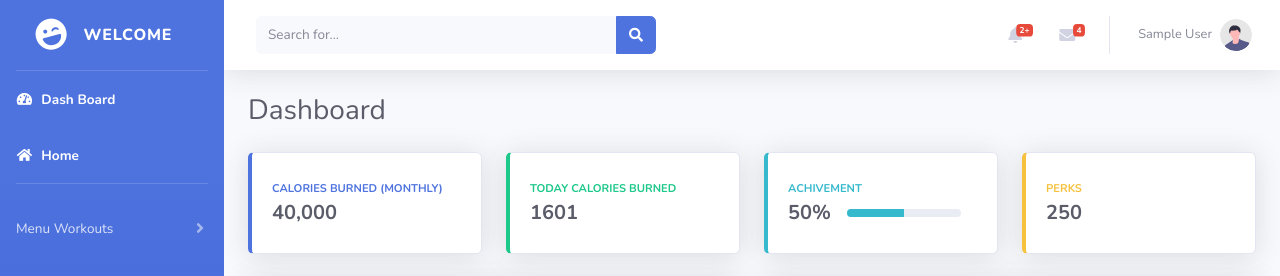
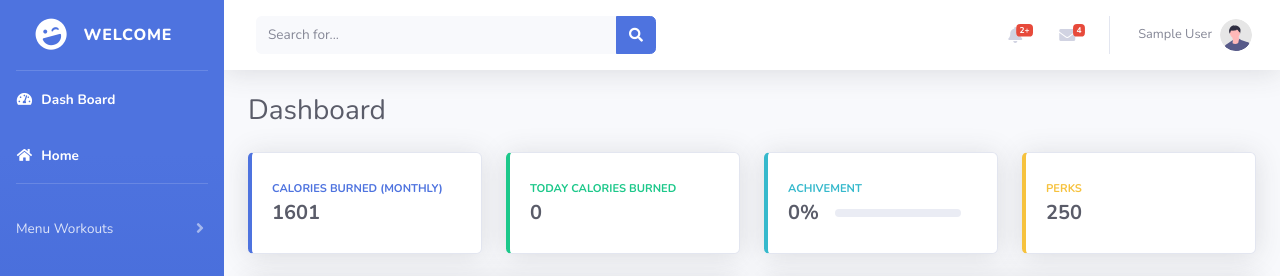
Before and after one commit to Andrew-Marxer/FitTrek, a Flask app: page /cardio in a window 1280 px wide. Shown: the top 276 px of the page. Run offline with Flask 2, Linux system fonts and the light colour scheme; the visitor is signed in with stand-in values (Sample User, id 1); data comes from the database, SQL or seed files in the repository; both versions use the stored data as it was after the commit; some libraries are stand-ins or nearby versions.

Commit message:
adding monthly, daily, achivement, and perk features

```diff
--- a/fitness/database.py
+++ b/fitness/database.py
@@ -20,7 +20,7 @@ class User(db.Model, UserMixin):
     password = db.Column(db.String(60), nullable=False)
     post_attribute = db.relationship('Post', backref='author', lazy=True)
     user_data = db.relationship('UserData', backref='user_database', lazy=True)
-
+    user_perk = db.Column(db.Integer, nullable=False)
     consumed = db.Column(db.Integer, nullable=True)
     burned = db.Column(db.Integer, nullable=True)
     calories = db.Column(db.Integer, nullable=True)
@@ -45,7 +45,7 @@ class Post(db.Model):
 
 class UserData(db.Model):
     dataId = db.Column(db.Integer, primary_key=True)
-    date = db.Column(db.DateTime, nullable=False, default=datetime.utcnow)
+    date = db.Column(db.DateTime, nullable=False, default=datetime.today())
     consumed = db.Column(db.Integer, nullable=True)
     burned = db.Column(db.Integer, nullable=True)
     cardio = db.Column(db.Integer, nullable=True)
--- a/fitness/routes.py
+++ b/fitness/routes.py
@@ -68,8 +68,8 @@ def logout():
 @app.route("/user")
 @login_required
 def user():
-    total = calculate_workout()
-    return render_template('user_dashboard.html', total=total)
+    total, monthly_calories, perk, achivement = calculate_workout()
+    return render_template('user_dashboard.html', total=total, monthly_calories=monthly_calories, perk=perk, achivement=achivement)
 
 
 # Route for cardio workout
@@ -83,8 +83,8 @@ def cardio():
         db.session.add(user_data)
         db.session.commit()
         return redirect(url_for('cardio'))
-    total = calculate_workout()
-    return render_template('cardio.html', form=form, total=total)
+    total, monthly_calories, perk, achivement = calculate_workout()
+    return render_template('cardio.html', form=form, total=total, monthly_calories=monthly_calories, perk=perk, achivement=achivement)
 
 
 # Route for strength workout
@@ -166,7 +166,7 @@ def signup():
     if form.validate_on_submit():
         hash_password = bcrypt.generate_password_hash(form.password.data).decode('utf-8')
         user = User(fname=form.first_name.data, lname=form.last_name.data, email=form.email.data,
-                    password=hash_password, consumed=0, burned=0, calories=0)
+                    password=hash_password, user_perk=250, consumed=0, burned=0, calories=0)
         db.session.add(user)
         db.session.commit()
         flash(f'Thank you for signing up with us', 'success')
@@ -187,6 +187,7 @@ def signin():
             login_user(user)
             session['id'] = user.id
             session['fname'] = user.fname
+            return redirect(url_for('user'))
         else:
             flash('Login Unsuccessful. Please check username and password', 'danger')
     return render_template('signin.html', form=form)
@@ -194,13 +195,37 @@ def signin():
 
 @login_required
 def calculate_workout():
+    achivement = 0
+    achivement_max = 1500
     get_all = UserData.query.filter_by(user_id=session['id']).all()
     total_cardio = 0
     total_strength = 0
+    total_cardio_m = 0
+    total_strength_m = 0
+    now = date.today()
+    day = now.strftime("%d")
+    month = now.strftime("%m")
+    monthly_calories = 0
+    print(day)
     for item in get_all:
-        if item.cardio is not None:
+        # Get the daily calories
+        day1 = item.date.strftime("%d")
+        if item.cardio is not None and day == day1:
             total_cardio = total_cardio + item.cardio
-        if item.strength is not None:
+        if item.strength is not None and day == day1:
             total_strength = total_strength + item.strength
+        # Get the monthly calories
+        month1 = item.date.strftime("%m")
+        if item.cardio is not None and month == month1:
+            total_cardio_m = total_cardio_m + item.cardio
+        if item.strength is not None and month == month1:
+            total_strength_m = total_strength_m + item.strength
     total = total_strength + total_cardio
-    return total
+    monthly_calories = total_strength_m + total_cardio_m
+    user = User.query.filter_by(id=session['id']).first()
+    perk = user.user_perk
+    if total > 1500:
+        perk += 50
+    user.user_perk += perk
+    achivement = int((total/achivement_max)*100)
+    return total, monthly_calories, perk, achivement
--- a/fitness/templates/user_dashboard_template.html
+++ b/fitness/templates/user_dashboard_template.html
@@ -318,7 +318,7 @@
                                         <div class="col mr-2">
                                             <div class="text-xs font-weight-bold text-primary text-uppercase mb-1">
                                                 Calories Burned (Monthly)</div>
-                                            <div class="h5 mb-0 font-weight-bold text-gray-800">40,000</div>
+                                            <div class="h5 mb-0 font-weight-bold text-gray-800">{{ monthly_calories }}</div>
                                         </div>
                                     </div>
                                 </div>
@@ -350,12 +350,12 @@
                                             </div>
                                             <div class="row no-gutters align-items-center">
                                                 <div class="col-auto">
-                                                    <div class="h5 mb-0 mr-3 font-weight-bold text-gray-800">50%</div>
+                                                    <div class="h5 mb-0 mr-3 font-weight-bold text-gray-800">{{ achivement }}%</div>
                                                 </div>
                                                 <div class="col">
                                                     <div class="progress progress-sm mr-2">
                                                         <div class="progress-bar bg-info" role="progressbar"
-                                                            style="width: 50%" aria-valuenow="50" aria-valuemin="0"
+                                                            style="width: {{ achivement }}%" aria-valuenow="{{  achivement  }}" aria-valuemin="0"
                                                             aria-valuemax="100"></div>
                                                     </div>
                                                 </div>
@@ -374,7 +374,7 @@
                                         <div class="col mr-2">
                                             <div class="text-xs font-weight-bold text-warning text-uppercase mb-1">
                                                 Perks</div>
-                                            <div class="h5 mb-0 font-weight-bold text-gray-800">250</div>
+                                            <div class="h5 mb-0 font-weight-bold text-gray-800">{{ perk }}</div>
                                         </div>
                                     </div>
                                 </div>
```
Also changed, not shown: fitness/site.db, 2 other files.
